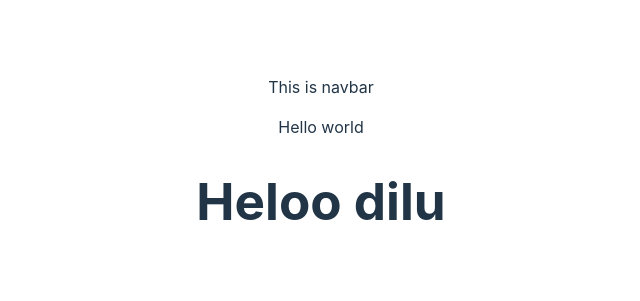
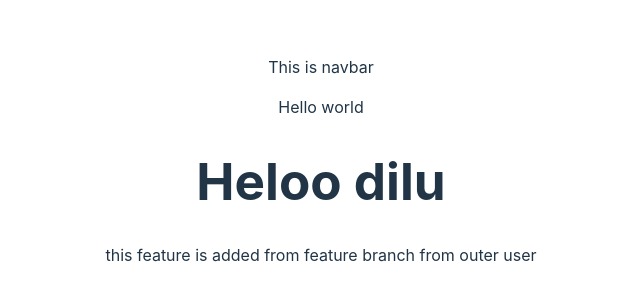
Before and after one commit to Gagan3825/Pipline_pull_push_test, a React (Vite) app: page / in a window 1280 px wide. Shown: the part 231-532 px from the top of the page, without its empty margins (319-959 px from the left). Built offline with nearby package versions, Linux system fonts and the light colour scheme.

Commit message:
added more feature from feature branch

```diff
--- a/src/App.jsx
+++ b/src/App.jsx
@@ -12,6 +12,7 @@ function App() {
       <Navbar />
       <p>Hello world</p>
       <h1>Heloo dilu</h1>
+      <p>this feature is added from feature branch from outer user</p>
     </>
   )
 }
```
